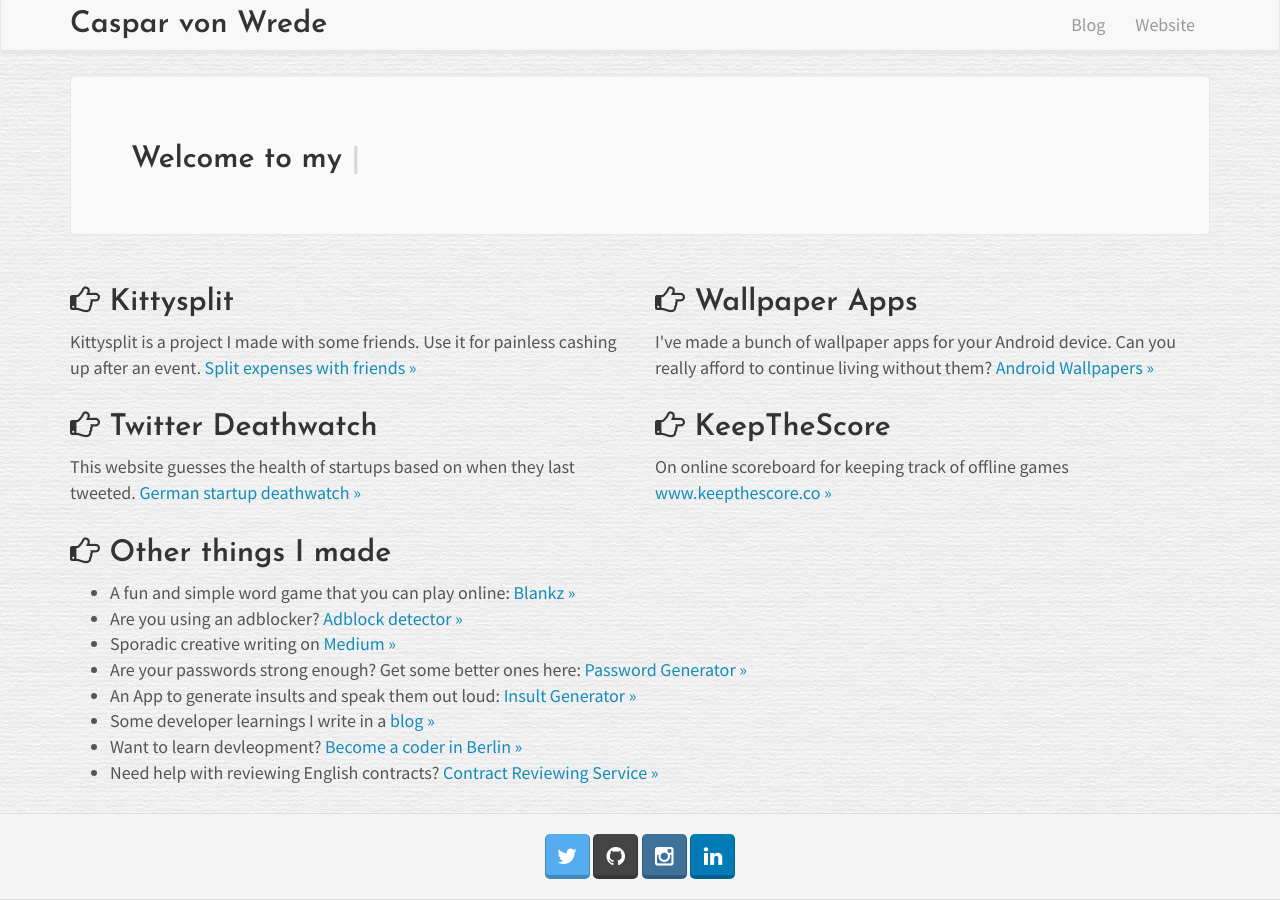
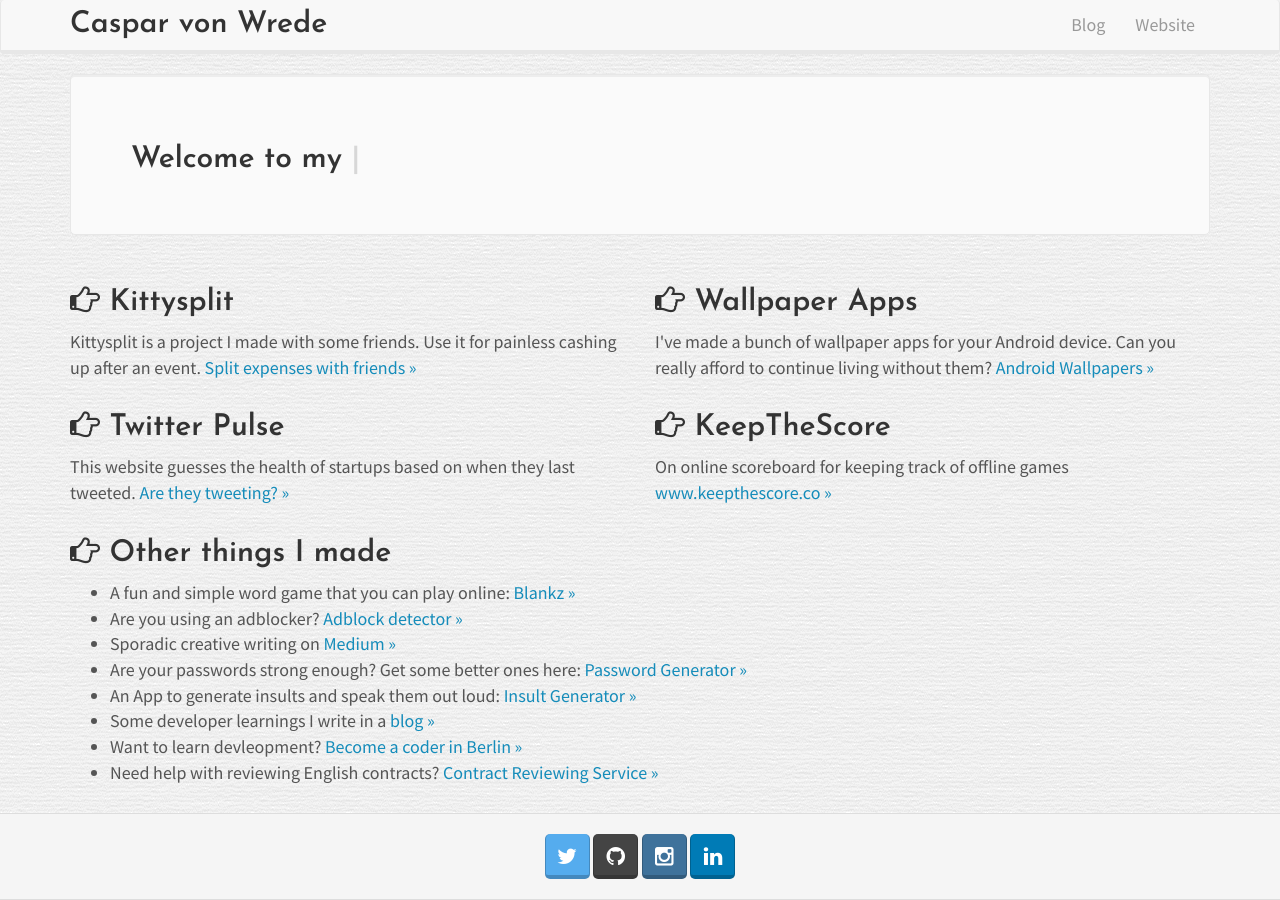
Before and after one commit to caspii/casparwre.de, a Jekyll site: the page built from index.html, in a window 1280 px wide. Built offline with Jekyll 4.4.1, drawn with Linux system fonts in a browser that asks for light colours.

Commit message:
renamed deathwatch to twitter pulse

```diff
--- a/index.html
+++ b/index.html
@@ -44,9 +44,9 @@
 
     <div class="row">
         <div class="col-lg-6">
-            <h2><i class="fa fa-hand-o-right"></i> Twitter Deathwatch</h2>
+            <h2><i class="fa fa-hand-o-right"></i> Twitter Pulse</h2>
             <p>This website guesses the health of startups based on when they last tweeted.
-                <a href="http://deathwatch.io/"> German startup deathwatch&nbsp;&raquo;</a></p>
+                <a href="http://twitterpulse.io/"> Are they tweeting?&nbsp;&raquo;</a></p>
         </div>
 
         <div class="col-lg-6">
```
